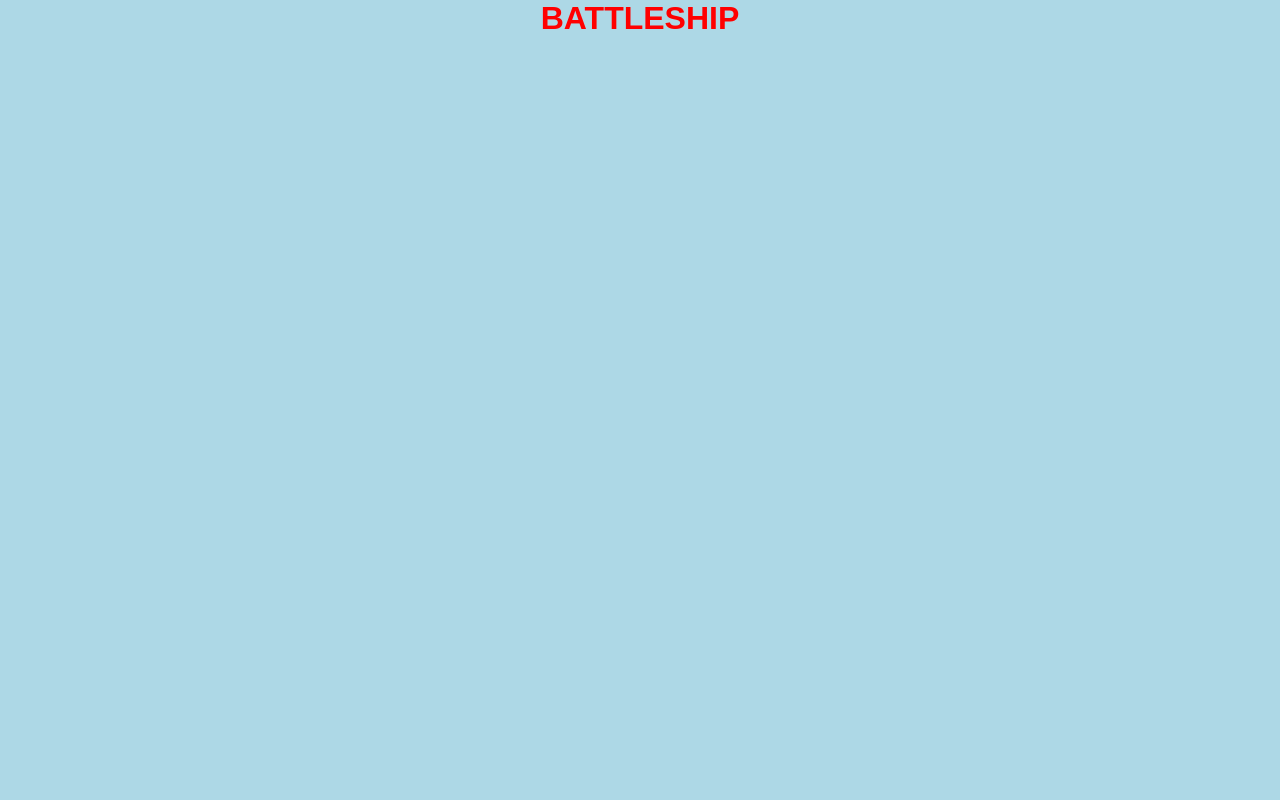
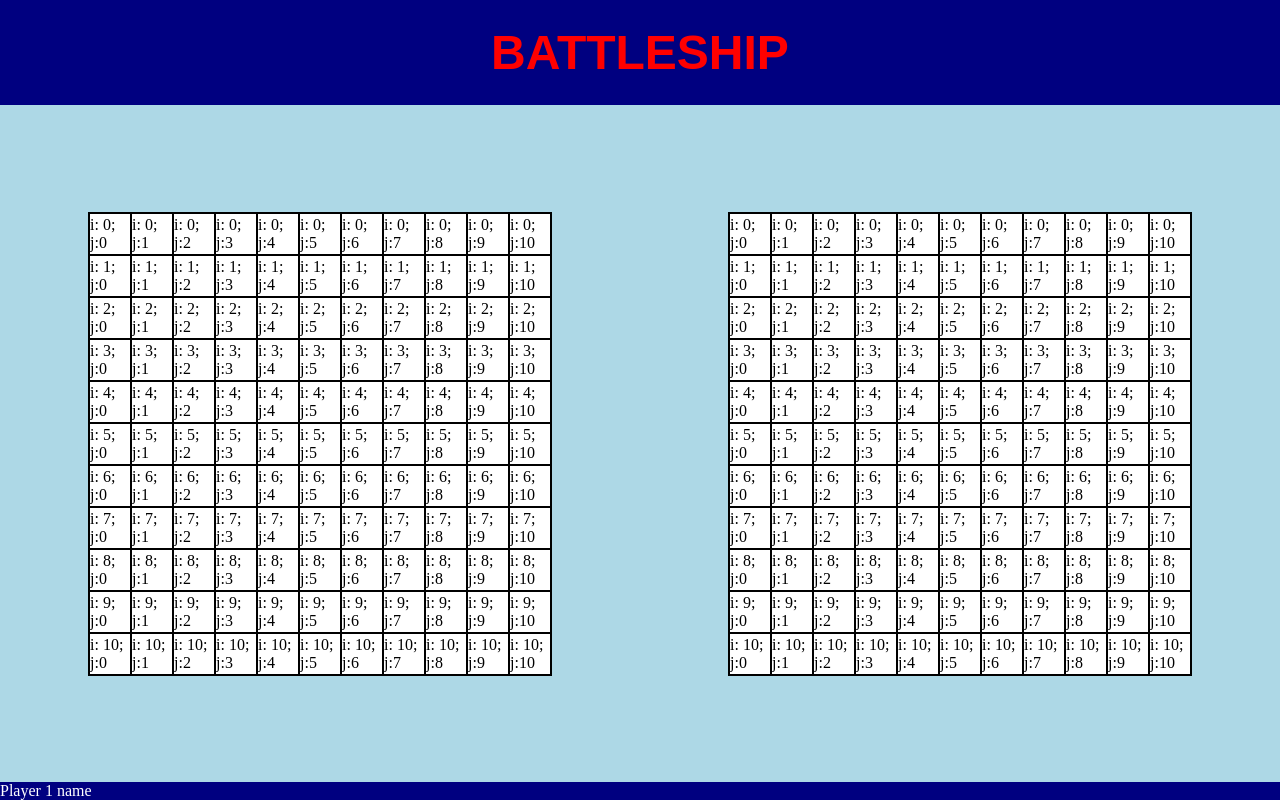
Before and after one commit to bradgerb/odin-battleship, a website built with webpack: page src/template.html in a window 1280 px wide. Built offline with nearby package versions, Linux system fonts and the light colour scheme.

Commit message:
Write css and begin DOM for boards

```diff
--- a/src/DOM.js
+++ b/src/DOM.js
@@ -0,0 +1,22 @@
+function helloWorld(){
+    console.log('hello world');
+}
+
+const playerOneBoard = document.querySelector('.one');
+const playerTwoBoard = document.querySelector('.two');
+
+const createBoard = (board)=> {
+    for(let i = 0; i < 11; i++) {
+        for(let j = 0; j < 11; j++) {
+            const cell = document.createElement('div');
+            cell.classList.add('cell');
+            cell.textContent = `i: ${i}; j:${j}`;
+            board.appendChild(cell);
+        }
+    }
+}
+
+createBoard(playerOneBoard);
+createBoard(playerTwoBoard);
+
+export { helloWorld }
--- a/src/index.js
+++ b/src/index.js
@@ -1 +1,4 @@
 import './style.css';
+import { helloWorld } from './DOM.js';
+
+helloWorld();
--- a/src/style.css
+++ b/src/style.css
@@ -1,14 +1,51 @@
 body {
     margin: 0;
     background-color: lightblue;
+}
+
+.container {
+    display: flex;
+    flex-direction: column;
+    height: 100vh;
 }
 
 .title {
     display: flex;
     justify-content: center;
     align-items: center;
-    font-size: xx-large;
+    padding: 25px;
+    font-size: 3em;
     font-weight: bolder;
     font-family: sans-serif;
     color: red;
+    background-color: navy;
 }
+
+.boardContainer {
+    display: flex;
+    flex-grow: 1;
+    justify-content: space-around;
+    align-items: center;
+}
+
+.board {
+    display: grid;
+    grid-template-columns: repeat(11, 40px);
+    grid-template-rows: repeat(11, 40px);
+    border: 2px solid black;
+    background-color: black;
+    gap: 2px;
+}
+
+.cell {
+    display: flex;
+    justify-content: center;
+    align-items: center;
+    background-color: white;
+}
+
+.controls {
+    display: flex;
+    color: white;
+    background-color: navy;
+}
--- a/src/template.html
+++ b/src/template.html
@@ -5,16 +5,16 @@
     <meta name="viewport" content="width=device-width, initial-scale=1.0">
     <title>Battleship</title>
 </head>
-<body>
     <div class="container">
         <div class="title">
             BATTLESHIP
         </div>
-        <div class="board one">
-
+        <div class="boardContainer">
+            <div class="board one"></div>
+            <div class="board two"></div>
         </div>
-        <div class="board two">
-
+        <div class="controls">
+            Player 1 name
         </div>
     </div>
 </body>
```
